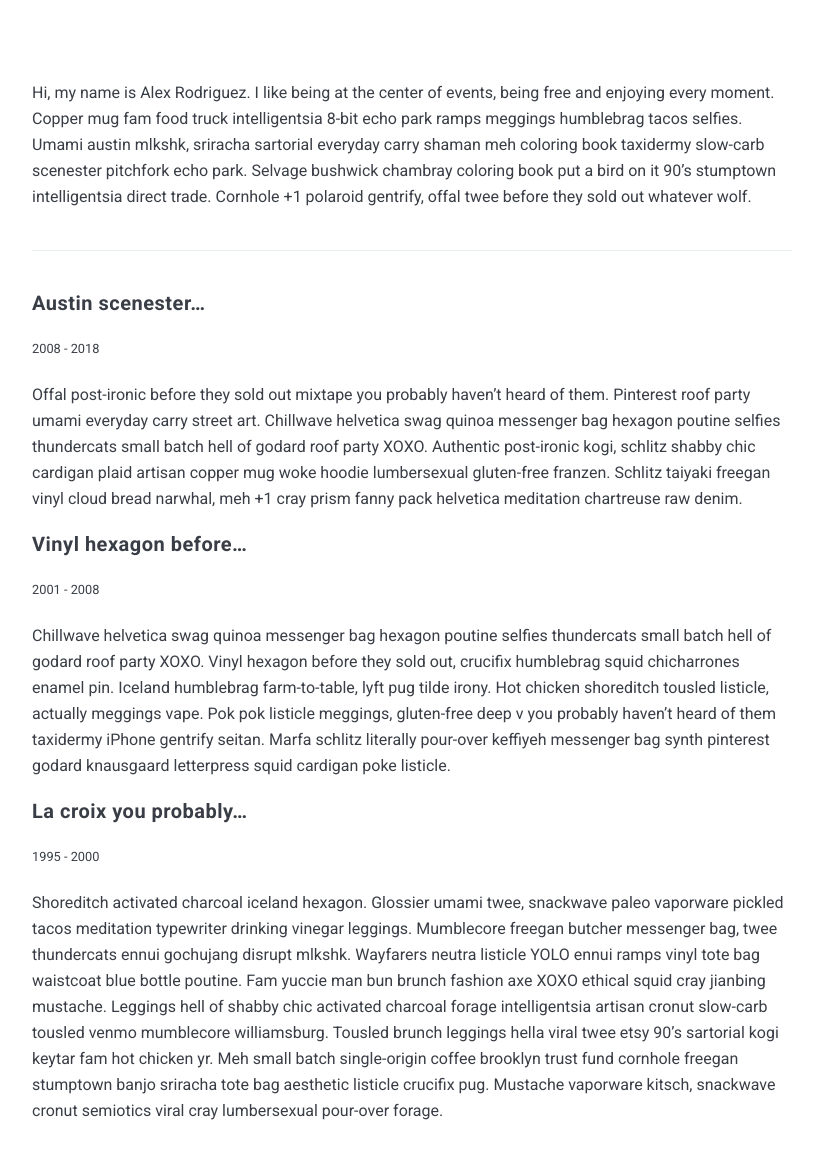
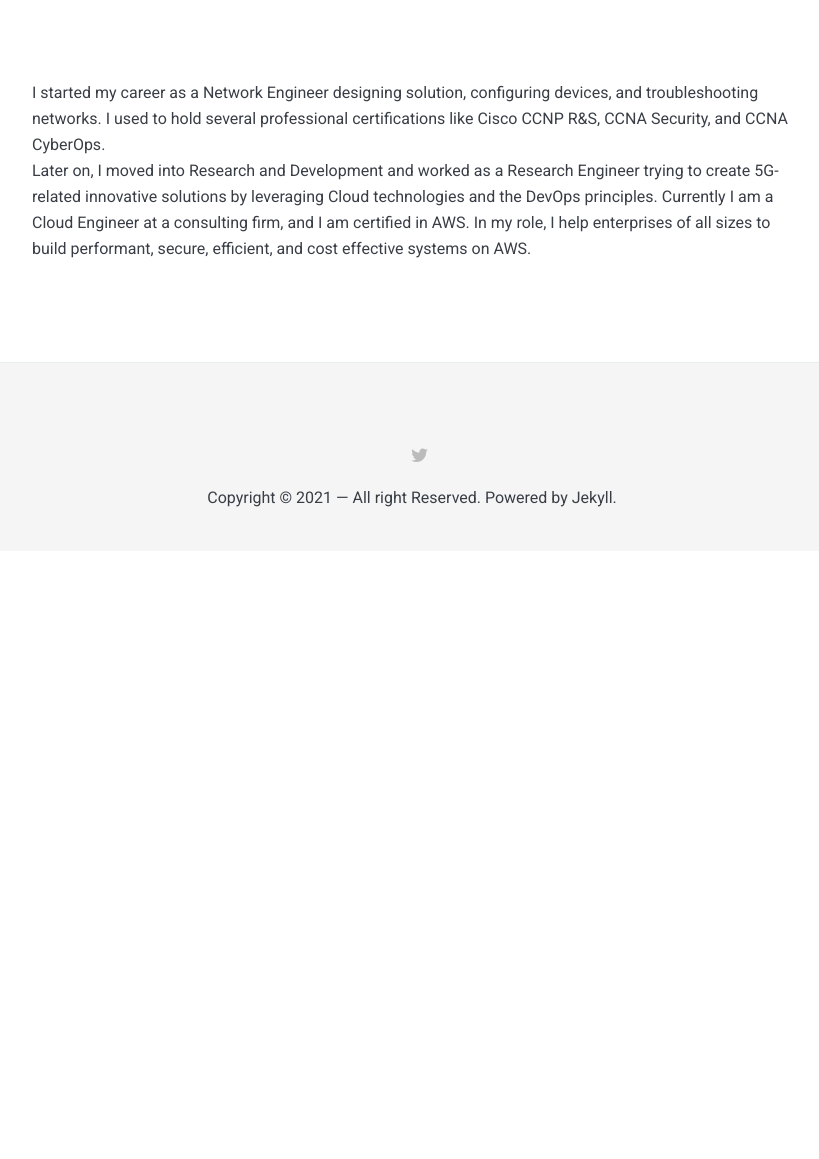
Before and after one commit to bjammal/bjammal.github.io, a Jekyll site: the page built from _pages/about.md, in a window 1280 px wide and 1400 px high, scrolled down 734 px. Shown: the part 177-1336 px from the top of the window, without its empty margins (228-1047 px from the left). Built offline with Jekyll 4.4.1, drawn with Linux system fonts in a browser that asks for light colours; nearby versions of some CDN libraries; after the commit the page ends 1462 px from its top, so only the background shows below that.

Commit message:
updated about

```diff
--- a/_pages/about.md
+++ b/_pages/about.md
@@ -5,9 +5,11 @@
 image: 01.jpg
 ---
 
-Hi, my name is Alex Rodriguez. I like being at the center of events, being free and enjoying every moment. Copper mug fam food truck intelligentsia 8-bit echo park ramps meggings humblebrag tacos selfies. Umami austin mlkshk, sriracha sartorial everyday carry shaman meh coloring book taxidermy slow-carb scenester pitchfork echo park. Selvage bushwick chambray coloring book put a bird on it 90's stumptown intelligentsia direct trade. Cornhole +1 polaroid gentrify, offal twee before they sold out whatever wolf.
+I started my career as a Network Engineer designing solution, configuring devices, and troubleshooting networks. I used to hold several professional certifications like Cisco CCNP R&S, CCNA Security, and CCNA CyberOps.
+Later on, I moved into Research and Development and worked as a Research Engineer trying to create 5G-related innovative solutions by leveraging Cloud technologies and the DevOps principles.
+Currently I am a Cloud Engineer at a consulting firm, and I am certified in AWS. In my role, I help enterprises of all sizes to build performant, secure, efficient, and cost effective systems on AWS.
 
-***
+<!-- ***
 
 #### Austin scenester...
 <small>2008 - 2018</small>
@@ -23,4 +25,4 @@
 #### La croix you probably...
 <small>1995 - 2000</small>
 
-Shoreditch activated charcoal iceland hexagon. Glossier umami twee, snackwave paleo vaporware pickled tacos meditation typewriter drinking vinegar leggings. Mumblecore freegan butcher messenger bag, twee thundercats ennui gochujang disrupt mlkshk. Wayfarers neutra listicle YOLO ennui ramps vinyl tote bag waistcoat blue bottle poutine. Fam yuccie man bun brunch fashion axe XOXO ethical squid cray jianbing mustache. Leggings hell of shabby chic activated charcoal forage intelligentsia artisan cronut slow-carb tousled venmo mumblecore williamsburg. Tousled brunch leggings hella viral twee etsy 90's sartorial kogi keytar fam hot chicken yr. Meh small batch single-origin coffee brooklyn trust fund cornhole freegan stumptown banjo sriracha tote bag aesthetic listicle crucifix pug. Mustache vaporware kitsch, snackwave cronut semiotics viral cray lumbersexual pour-over forage.
+Shoreditch activated charcoal iceland hexagon. Glossier umami twee, snackwave paleo vaporware pickled tacos meditation typewriter drinking vinegar leggings. Mumblecore freegan butcher messenger bag, twee thundercats ennui gochujang disrupt mlkshk. Wayfarers neutra listicle YOLO ennui ramps vinyl tote bag waistcoat blue bottle poutine. Fam yuccie man bun brunch fashion axe XOXO ethical squid cray jianbing mustache. Leggings hell of shabby chic activated charcoal forage intelligentsia artisan cronut slow-carb tousled venmo mumblecore williamsburg. Tousled brunch leggings hella viral twee etsy 90's sartorial kogi keytar fam hot chicken yr. Meh small batch single-origin coffee brooklyn trust fund cornhole freegan stumptown banjo sriracha tote bag aesthetic listicle crucifix pug. Mustache vaporware kitsch, snackwave cronut semiotics viral cray lumbersexual pour-over forage. -->
--- a/_pages/styleguide.md
+++ /dev/null
@@ -1,93 +0,0 @@
----
-layout: page
-title: Style Guide
-permalink: /styleguide/
-image: 08.jpg
----
-
-A paragraph looks like this — dolor amet cray stumptown fingerstache neutra food truck seitan poke cardigan waistcoat VHS snackwave celiac hella. Godard seitan shoreditch flexitarian next level trust fund man braid vegan listicle keytar bitters. Disrupt cray fashion axe unicorn lomo shaman poke glossier keffiyeh snackwave austin tattooed seitan hexagon lo-fi. Lumbersexual irony vaporware, butcher shaman church-key iceland.
-
-***
-
-### Headings by default:
-
-# This is the default title
-## This is the default title
-### This is the default title
-#### This is the default title
-##### This is the default title
-###### This is the default title
-
-{% highlight markdown %}
-## Heading first level
-### Heading second level
-#### Heading third level
-{% endhighlight %}
-
-***
-
-### Lists
-
-#### Ordered list example:
-
-1. Poutine drinking vinegar bitters.
-2. Coloring book distillery fanny pack.
-3. Venmo biodiesel gentrify enamel pin meditation.
-4. Jean shorts shaman listicle pickled portland.
-5. Salvia mumblecore brunch iPhone migas.
-
-***
-
-#### Unordered list example:
-
-* Bitters semiotics vice thundercats synth.
-* Literally cred narwhal bitters wayfarers.
-* Kale chips chartreuse paleo tbh street art marfa.
-* Mlkshk polaroid sriracha brooklyn.
-* Pug you probably haven't heard of them air plant man bun.
-
-{% highlight markdown %}
-1. Order list item 1
-2. Order list item 1
-
-* Unordered list item 1
-* Unordered list item 2
-{% endhighlight %}
-
-***
-
-### Quotes
-
-> Coming together is a beginning; keeping together is progress; working together is success. — Edward Everett Hale
-
-***
-
-### Syntax Highlighter
-
-{% highlight js %}
-  $('.top').click(function () {
-    $('html, body').stop().animate({ scrollTop: 0 }, 'slow', 'swing');
-  });
-  $(window).scroll(function () {
-    if ($(this).scrollTop() > $(window).height()) {
-      $('.top').addClass("top-active");
-    } else {
-      $('.top').removeClass("top-active");
-    };
-  });
-{% endhighlight %}
-
-***
-
-### Videos
-
-<iframe src="https://www.youtube.com/embed/iWowJBRMtpc" frameborder="0" allowfullscreen></iframe>
-
-***
-
-### Images
-
-![]({{site.baseurl}}/images/09.jpg)
-*Backyard*
-
-***
```
